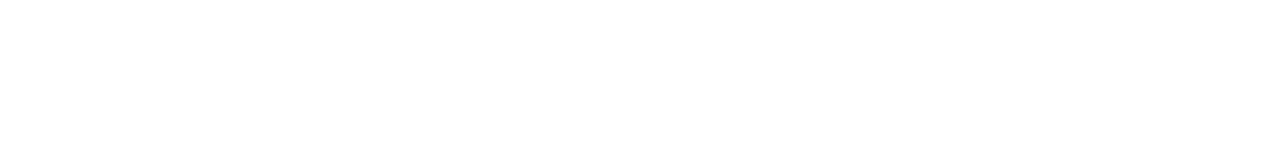
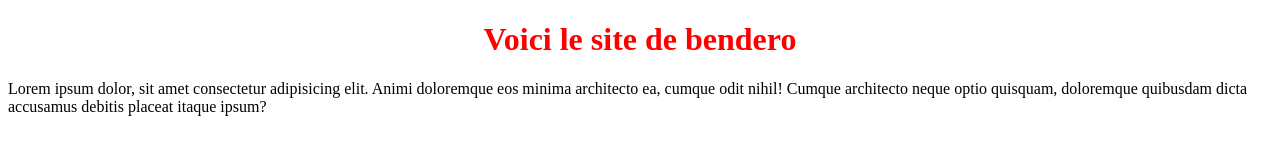
Before and after one commit to valbargue/entrainemenLocal, a plain HTML site: page index.html in a window 1280 px wide. Drawn offline with Linux system fonts and the light colour scheme.

Commit message:
création H1 et css H1

```diff
--- a/assets/css/style.css
+++ b/assets/css/style.css
@@ -0,0 +1,4 @@
+h1 {
+    color: red;
+    text-align: center;
+}
--- a/index.html
+++ b/index.html
@@ -5,8 +5,10 @@
     <meta http-equiv="X-UA-Compatible" content="IE=edge">
     <meta name="viewport" content="width=device-width, initial-scale=1.0">
     <title>Document</title>
+    <link rel="stylesheet" href="assets/css/style.css">
 </head>
 <body>
-
+    <h1>Voici le site de bendero</h1>
+    <p>Lorem ipsum dolor, sit amet consectetur adipisicing elit. Animi doloremque eos minima architecto ea, cumque odit nihil! Cumque architecto neque optio quisquam, doloremque quibusdam dicta accusamus debitis placeat itaque ipsum?</p>
 </body>
 </html>
```
